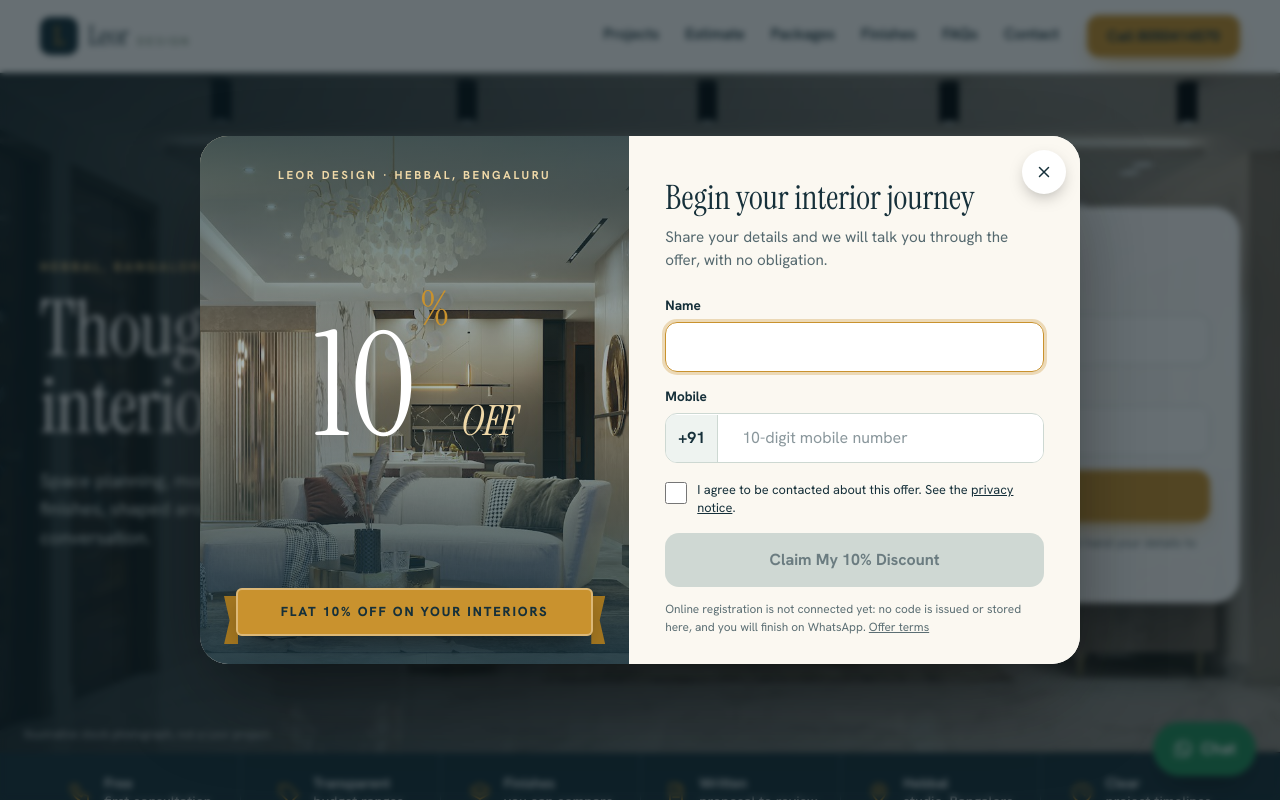
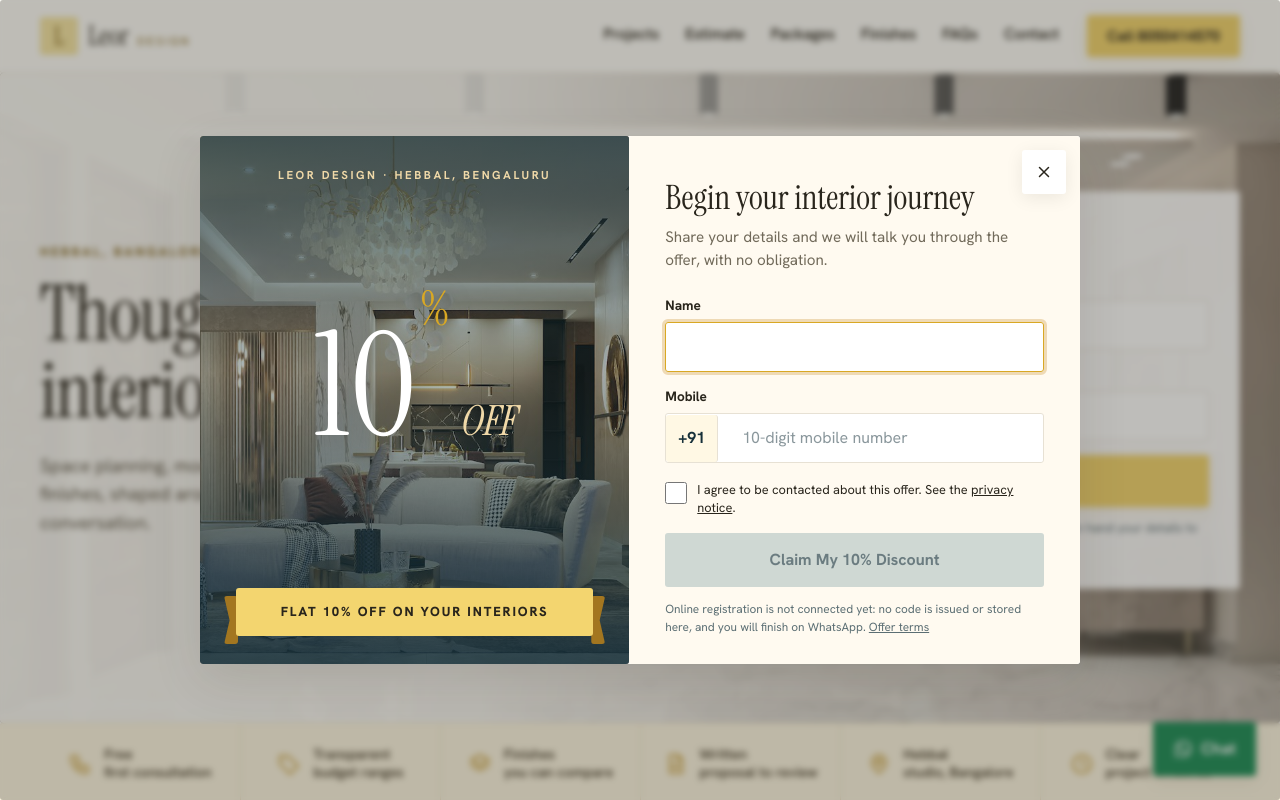
Before and after one commit to Adsgfsbfx/Leor-design, a Next.js app: page / in a window 1280 px wide. Shown: the top 800 px of the page. Built offline with nearby package versions, Linux system fonts and the light colour scheme.

Commit message:
Refresh luxury interiors palette and cards

```diff
--- a/app/globals.css
+++ b/app/globals.css
@@ -503,6 +503,126 @@ button { cursor: pointer; }
   .offer-modal .offer-big span { font-size: 3.6rem; }
 }
 
+/* Luminous gold direction: architectural edges, warm whites, and soft daylight. */
+:root {
+  color-scheme: light;
+  --teal: #29251c;
+  --teal-2: #49402e;
+  --mist: #fff9e9;
+  --gold: #d9a824;
+  --gold-hover: #bd8c13;
+  --moss: #82651c;
+  --bg: #fffefa;
+  --bg-tint: #fff9e9;
+  --card: #ffffff;
+  --ink: #29251c;
+  --muted: #716a5a;
+  --line: #ece7db;
+}
+
+body { background: #fffefa; }
+.section.tint { background: #fffaf0; }
+.eyebrow { color: #94741f; }
+.site-header { background: rgba(255, 254, 250, 0.9); border-color: #ece7db; }
+.brand-mark { background: #f6e6a5; color: #806115; border-radius: 3px; }
+.brand-name small { color: #806115; }
+.menu-toggle { border-radius: 3px; }
+
+.hero { min-height: 650px; color: var(--ink); background: #f8f2e4; }
+.hero-img { object-position: 62% center; filter: saturate(.78) brightness(1.12); }
+.hero-shade { background: linear-gradient(90deg, rgba(255,254,250,.96) 0%, rgba(255,254,250,.9) 37%, rgba(255,254,250,.44) 67%, rgba(255,254,250,.06) 100%); }
+.hero h1 .gold, .final-cta .gold { color: #bd8c13; }
+.hero-sub { color: #625b4c; }
+.hero .eyebrow.light { color: #806115; }
+.hero-form-card { background: rgba(255,255,255,.94); border: 1px solid rgba(236,231,219,.85); border-radius: 3px; box-shadow: 0 4px 30px rgba(0,0,0,.06); }
+
+.btn { border-radius: 3px; }
+.btn-gold { background: #f3d56f; color: #29251c; box-shadow: 0 4px 18px rgba(191,148,37,.12); }
+.btn-gold:hover { background: #e9c54d; }
+.btn-outline { border-color: #d9a824; color: #5d4919; }
+.btn-outline:hover { background: #fff6d9; color: #29251c; }
+.arrow-btn { border-radius: 3px; background: #f3d56f; color: #29251c; }
+.field input, .field select, .field textarea, .mobile-input { border-radius: 3px; border-color: #e7e1d4; }
+.mobile-input span { background: #fff8e4; border-color: #e7e1d4; }
+.confirmation { border-radius: 3px; background: #fff9e9; border-color: #ead99b; }
+
+.trust-strip { background: #fff8e4; color: #49402e; border-block: 1px solid #f0e7c9; }
+.trust-strip li { border-color: #eee3c6; }
+.trust-strip svg { color: #bd8c13; }
+.cost-grid, .tier-grid, .approach-grid, .project-grid { gap: 30px; }
+.cost-card, .tier-card, .approach-card, .estimator-controls, .finish-side,
+.compare, .faq-list li, .faq-aside, .form-card, .inline-register {
+  border-radius: 3px; border-color: #ece7db; box-shadow: 0 4px 30px rgba(0,0,0,.025);
+}
+.cost-card, .tier-card, .approach-card { transition: transform .3s ease, box-shadow .3s ease; }
+.cost-card:hover, .tier-card:hover, .approach-card:hover { transform: translateY(-4px); box-shadow: 0 12px 34px rgba(115,93,39,.09); }
+.cost-card.featured { border-color: #e7ca6c; }
+.icon-tile { border-radius: 3px; background: #fff7dc; }
+.project-card { border-radius: 3px; box-shadow: 0 4px 30px rgba(0,0,0,.04); }
+.project-grid .project-card:nth-child(3n + 2) { margin-top: 34px; }
+.project-card::after { background: linear-gradient(180deg, rgba(33,28,16,.1), transparent 38%, rgba(33,28,16,.66)); }
+.project-card:hover img, .tier-card:hover .tier-img img, .approach-card:hover .approach-photo img { transform: scale(1.035); transition: transform .65s ease; }
+.project-top span { color: #ffdf7d; }
+.chip { border-radius: 3px; border-width: 1px; border-color: #e6dfcf; }
+.chip[aria-pressed="true"] { background: #f3d56f; color: #29251c; border-color: #e5c34e; }
+.stat-grid li, .commit-grid li { border-radius: 3px; background: #fff9e9; }
+.level, .addon, .finish-list button { border-radius: 3px; border-width: 1px; }
+.estimator-result { background: #fff6d9; color: #29251c; border: 1px solid #eee1b8; border-radius: 3px; box-shadow: 0 4px 30px rgba(0,0,0,.035); }
+.result-number { color: #29251c; }
+.result-sub, .estimator-result .fine { color: #716a5a; }
+.breakdown { border-color: #e8dfc5; }
+.breakdown div { border-color: #eee6d1; }
+.discount-banner { border-radius: 3px; background: #f3d56f; color: #29251c; }
+.discount-result { border-radius: 3px; background: #fff3c5; }
+.tier-tag { border-radius: 3px; box-shadow: 0 4px 18px rgba(0,0,0,.06); }
+.approach-step { border-radius: 3px; background: #f3d56f; color: #29251c; box-shadow: 0 4px 18px rgba(0,0,0,.06); }
+.designer { border-radius: 3px; background: #fff8e4; color: #29251c; border: 1px solid #eee3c6; }
+.designer-copy p:not(.eyebrow) { color: #716a5a; }
+.designer-copy .eyebrow { color: #806115; }
+.designer-copy .btn-outline { border-color: #d9a824; color: #5d4919; }
+.designer-copy .btn-outline:hover { background: #f3d56f; color: #29251c; }
+.finish-preview { border-radius: 3px; }
+.finish-caption { border-radius: 3px; box-shadow: 0 4px 20px rgba(0,0,0,.08); }
+.finish-list button[aria-pressed="true"] { background: #fff9e9; }
+.compare-row .us { background: #fff9e9; }
+.compare-row.head .us { background: #f3d56f; color: #29251c; }
+.compare-row i { border-radius: 3px; background: #f3d56f; color: #29251c; }
+.faq-list li.open { background: #fffaf0; }
+.faq-num { border-radius: 3px; background: #fff8e4; color: #94741f; }
+.faq-list li.open .faq-num { background: #fff; }
+.faq-aside { background: #fff9e9; }
+.ring { border-radius: 3px; border-color: #d9a824; color: #94741f; }
+.form-card { box-shadow: 0 4px 30px rgba(0,0,0,.035); }
+.final-cta { background: #fff7dd; color: #29251c; }
+.final-cta p { color: #716a5a; }
+.footer { background: #fffaf0; color: #716a5a; border-top: 1px solid #ece7db; }
+.footer-brand, .footer h3 { color: #29251c; }
+.footer-brand small, .footer a:hover { color: #94741f; }
+.footer-legal { border-color: #e9e2d4; color: #716a5a; }
+.float-wa { border-radius: 3px; box-shadow: 0 4px 18px rgba(0,0,0,.08); }
+.offer-layer { background: rgba(41,37,28,.3); }
+.offer-modal { border-radius: 3px; box-shadow: 0 16px 50px rgba(41,37,28,.12); }
+.offer-panel { background: #fffaf0; }
+.offer-close { border-radius: 3px; box-shadow: 0 4px 18px rgba(0,0,0,.08); }
+.offer-ribbon span { border-radius: 3px; background: #f3d56f; color: #29251c; box-shadow: none; }
+
+@media (max-width: 960px) {
+  .hero { color: #fff; }
+  .hero-shade { background: linear-gradient(180deg, rgba(41,37,28,.60), rgba(41,37,28,.52)); }
+  .hero-sub { color: #fffaf0; }
+  .hero .eyebrow.light { color: #ffe899; }
+  .project-grid .project-card:nth-child(3n + 2) { margin-top: 0; }
+  .why-photo { border-radius: 3px; }
+}
+
+@media (max-width: 860px) {
+  .mobile-bar { background: #fff8e4; box-shadow: 0 -4px 20px rgba(0,0,0,.05); border-top: 1px solid #ece7db; }
+  .mobile-bar a { color: #29251c; }
+  .mobile-bar .mobile-call { background: #f3d56f; color: #29251c; }
+}
+
+*, *::before, *::after { border-radius: 3px !important; }
+
 @media (max-width: 860px) {
   .offer-layer { z-index: 80; }
 }
```
